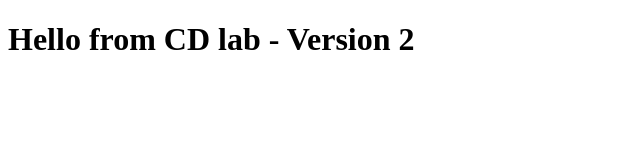
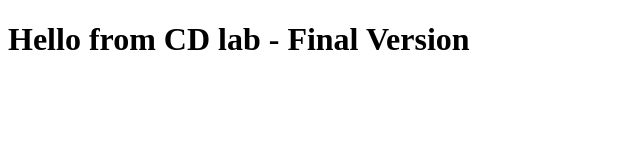
Before and after one commit to adebayotimi03-lgtm/devopsLab11, a plain HTML site: page index.html in a window 1280 px wide. Shown: the whole page, without its empty margins (0-640 px from the left). Drawn offline with Linux system fonts and the light colour scheme.

Commit message:
edit both test

```diff
--- a/index.html
+++ b/index.html
@@ -5,6 +5,6 @@
     <title>DevOps Lab 11</title>
 </head>
 <body>
-    <h1>Hello from CD lab - Version 2</h1>
+    <h1>Hello from CD lab - Final Version</h1>
 </body>
 </html>
```
Also changed, not shown: 1 other file.
